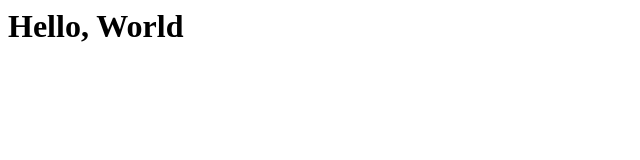
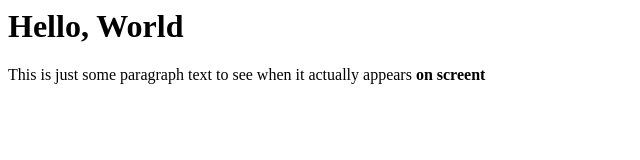
Before and after one commit to testdev1/testdev1.github.io, a plain HTML site: page index.html in a window 1280 px wide. Shown: the whole page, without its empty margins (0-640 px from the left). Drawn offline with Linux system fonts and the light colour scheme.

Commit message:
New text.

```diff
--- a/index.html
+++ b/index.html
@@ -3,3 +3,7 @@
 </head>
 
 <h1>Hello, World</h1>
+
+<p>
+  This is just some paragraph text to see when it actually appears <strong>on screent</strong>
+</p>
```
